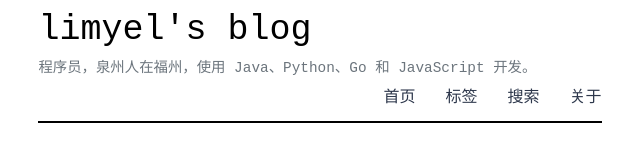
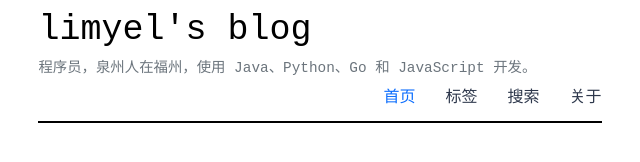
Before and after one commit to limyel/blog-page, a Vue app: page / in a window 1280 px wide. Shown: the top 162 px of the page, without its empty margins (320-960 px from the left). Built offline with nearby package versions, Linux system fonts and the light colour scheme; a web font is replaced by a local one.

Commit message:
当前页面导航栏

```diff
--- a/src/components/Header.vue
+++ b/src/components/Header.vue
@@ -7,18 +7,26 @@
       程序员，泉州人在福州，使用 Java、Python、Go 和 JavaScript 开发。
     </div>
     <div class="navication">
-      <router-link :to="{name: 'home'}" class="navication-item" :class="activeNav === 'Home'? 'nav-item-active': ''">首页</router-link>
-      <router-link :to="{name: 'tag'}" class="navication-item" :class="activeNav === 'Tag'? 'nav-item-active': ''">标签</router-link>
-      <router-link :to="{name: 'search'}" class="navication-item" :class="activeNav === 'Search'? 'nav-item-active': ''">搜索</router-link>
-      <router-link :to="{name: 'about'}" class="navication-item" :class="activeNav === 'About'? 'nav-item-active': ''">关于</router-link>
+      <router-link :to="{name: 'home'}" class="navication-item">首页</router-link>
+      <router-link :to="{name: 'tag'}" class="navication-item">标签</router-link>
+      <router-link :to="{name: 'search'}" class="navication-item">搜索</router-link>
+      <router-link :to="{name: 'about'}" class="navication-item">关于</router-link>
     </div>
   </div>
 </template>
 
-<script>
-export default {
-  name: "Header"
-}
+<script setup>
+import {getCurrentInstance, onMounted, ref, watch} from "vue";
+import router from "../router/index.js";
+
+const { proxy } = getCurrentInstance();
+
+const activeNav = ref('');
+
+// watch(() => router.currentRoute.value.path,(newValue, oldValue) => {
+//   activeNav.value = newValue.name;
+// },{ immediate: true })
+
 </script>
 
 <style lang="scss">
@@ -49,6 +57,10 @@ export default {
     .navication-item {
       margin-left: 30px;
     }
+
+    .router-link-exact-active {
+      color: #0d6efd;
+    }
   }
 }
 
```
Also changed, not shown: src/assets/style/reset.css (line endings or trailing spaces).
